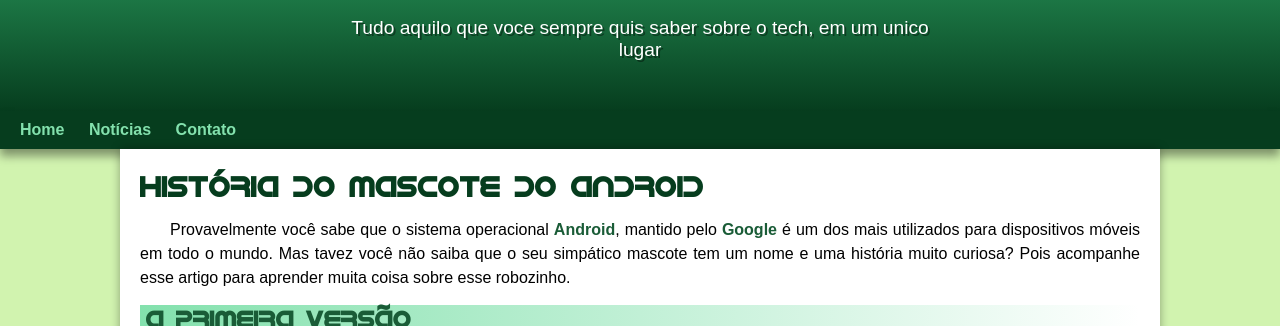
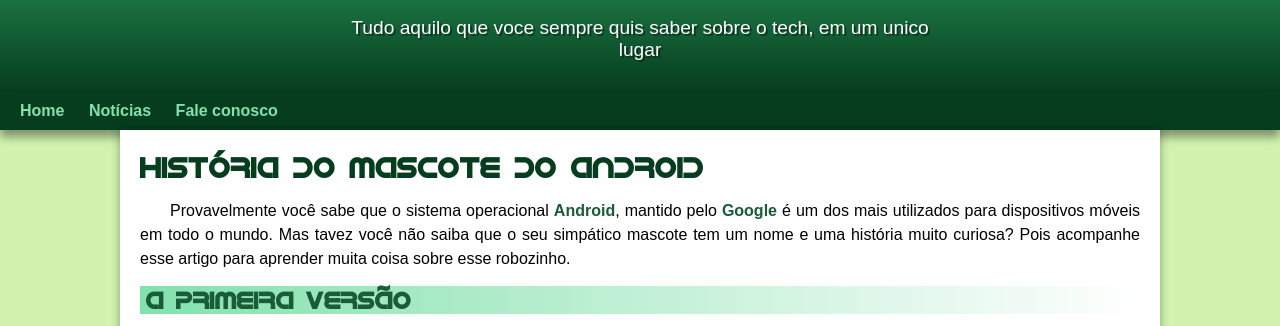
Before and after one commit to NathanyTavaresNascimento/projeto-android, a plain HTML site: page index.html in a window 1280 px wide. Shown: the part 98-424 px from the top of the page. Drawn offline with Linux system fonts and the light colour scheme.

Commit message:
alteração padding

```diff
--- a/estilo/style.css
+++ b/estilo/style.css
@@ -51,7 +51,7 @@ header > p{
     padding-right: 10px;
     padding-left: 10px;
     margin: auto;
-    padding-bottom: 50px;
+    padding-bottom: 30px;
     text-shadow: 2px 2px 0px rgba(0, 0, 0, 0.4);
 }
 
--- a/index.html
+++ b/index.html
@@ -17,7 +17,7 @@
     <nav>
         <a href="#">Home</a>
         <a href="#">Notícias</a>
-        <a href="#">Contato</a>
+        <a href="#">Fale conosco</a>
     </nav>
     <main>
         <article>
```
